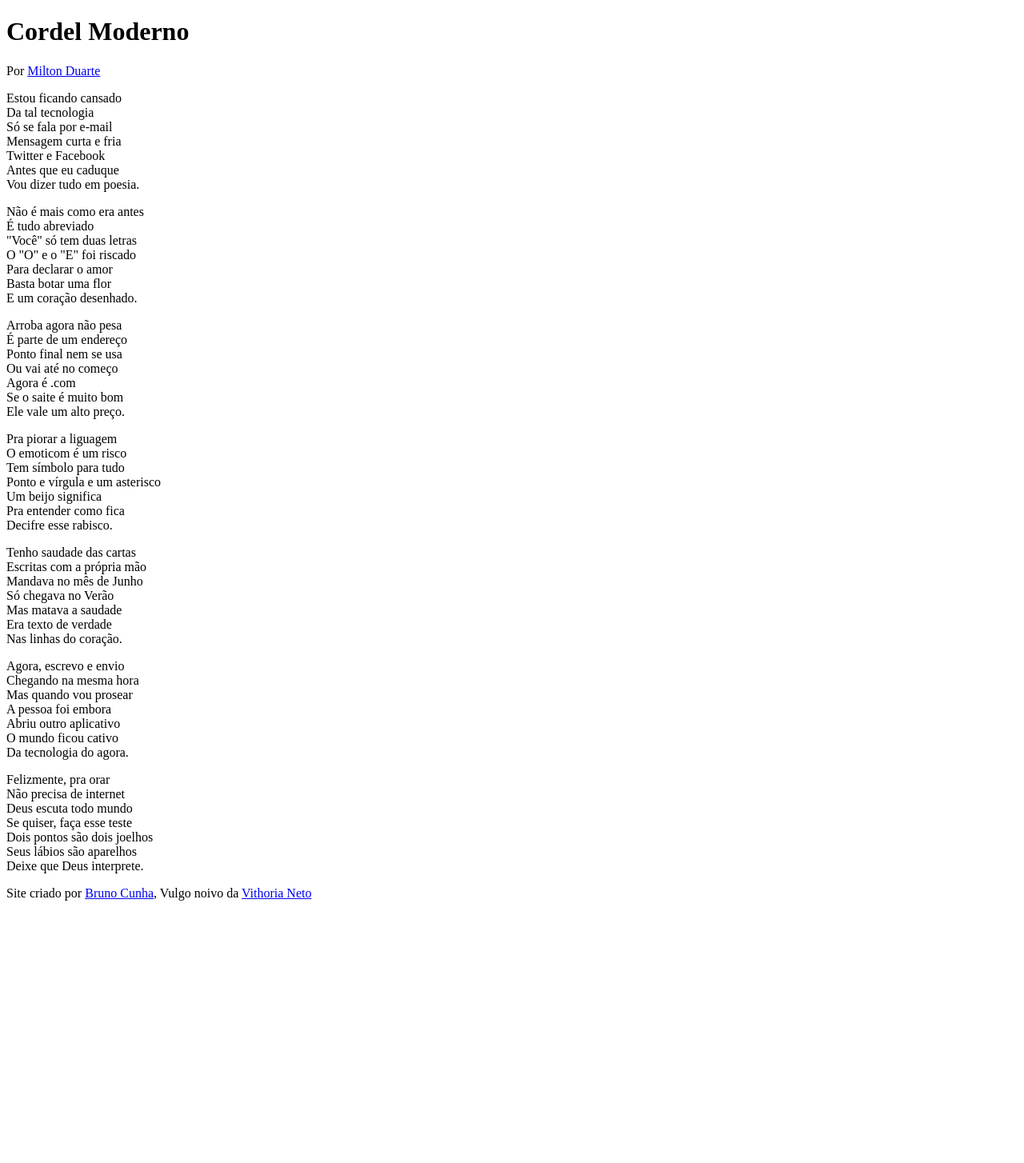
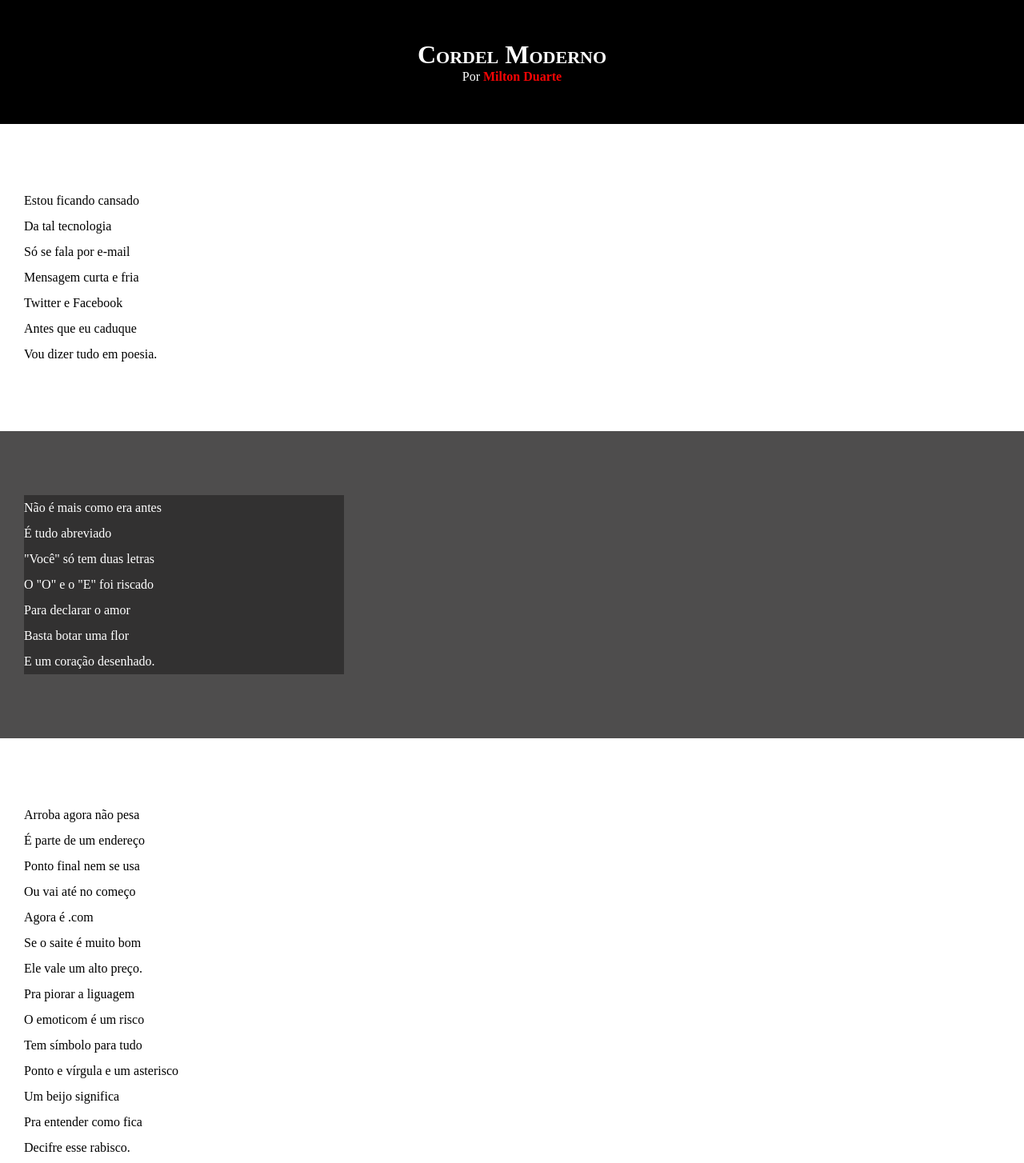
Before and after one commit to Brunaao07/html.css, a plain HTML site: page desafiox/Desafio12/index.html in a window 1280 px wide. Shown: the top 1454 px of the page at 80% size. Before the commit the page ends 1142 px from the top, so only its background shows below. Drawn offline with Linux system fonts and the light colour scheme.

Commit message:
ATUALIZEI OS ESTILOS DO MEU DESAFIO 12

```diff
--- a/desafiox/Desafio12/estilo/style.css
+++ b/desafiox/Desafio12/estilo/style.css
@@ -1 +1,65 @@
 @charset "UTF-8";
+
+* {
+    margin: 0px;
+    padding: 0px;
+}
+
+html, body{
+    min-height: 100vh;
+    background-color: darkgray;
+}
+
+header {
+    background-color: black;
+    color: white;
+    text-align: center;
+}
+
+header > h1 {
+    padding-top: 50px;
+   font-variant: small-caps;
+}
+
+header > p{
+    padding-bottom: 50px;
+}
+
+a {
+    color: rgb(246, 5, 5);
+    text-decoration: none;
+    font-weight: bolder;
+}
+
+a:hover {
+    text-decoration: underline;
+}
+
+section {
+    padding-top: 10vh;
+    padding-bottom: 10vh;
+    line-height: 2em;
+    padding-left: 30px;
+}
+
+section.normal {
+    background-color: white;
+    color: black;
+}
+
+section.imagens {
+    background-color: rgb(78, 77, 77);
+    color: white;
+}
+
+section.imagens > p{
+    width: 400px;
+    background-color: rgba(0, 0, 0, 0.362);
+}
+
+footer {
+    background-color: black;
+    color: white;
+    text-align: center;
+    padding: 10px;
+}
--- a/desafiox/Desafio12/index.html
+++ b/desafiox/Desafio12/index.html
@@ -16,7 +16,7 @@
             </p>
         </header>
 
-    <section>
+    <section class="normal">
         <p>
             Estou ficando cansado <br>
             Da tal tecnologia <br>
@@ -30,7 +30,7 @@
 
 
 
-    <section>
+    <section class="imagens">
         <p>
             Não é mais como era antes <br>
             É tudo abreviado <br>
@@ -44,7 +44,7 @@
 
 
 
-    <section>
+    <section class="normal">
 
             <p>
                 Arroba agora não pesa <br>
@@ -69,7 +69,7 @@
 
 
 
-    <section>
+    <section class="imagens">
         <p>
             Tenho saudade das cartas <br>
             Escritas com a própria mão <br>
@@ -83,7 +83,7 @@
 
 
 
-    <section>
+    <section class="normal">
 
             <p>
                 Agora, escrevo e envio <br>
@@ -107,7 +107,7 @@
     </section>
 
     <footer>
-        <p>Site criado por <a href="https://github.com/Brunaao07" target="_blank">Bruno Cunha</a>, Vulgo noivo da <a href="https://www.instagram.com/vithorianeto/" target="_blank">Vithoria Neto</a></p>
+        <p>Site criado por <a href="https://github.com/Brunaao07" target="_blank">Bruno Cunha</a>, Vulgo, noivo da <a href="https://www.instagram.com/vithorianeto/" target="_blank">Vithoria Neto</a></p>
     </footer>
 </body>
 </html>
```
